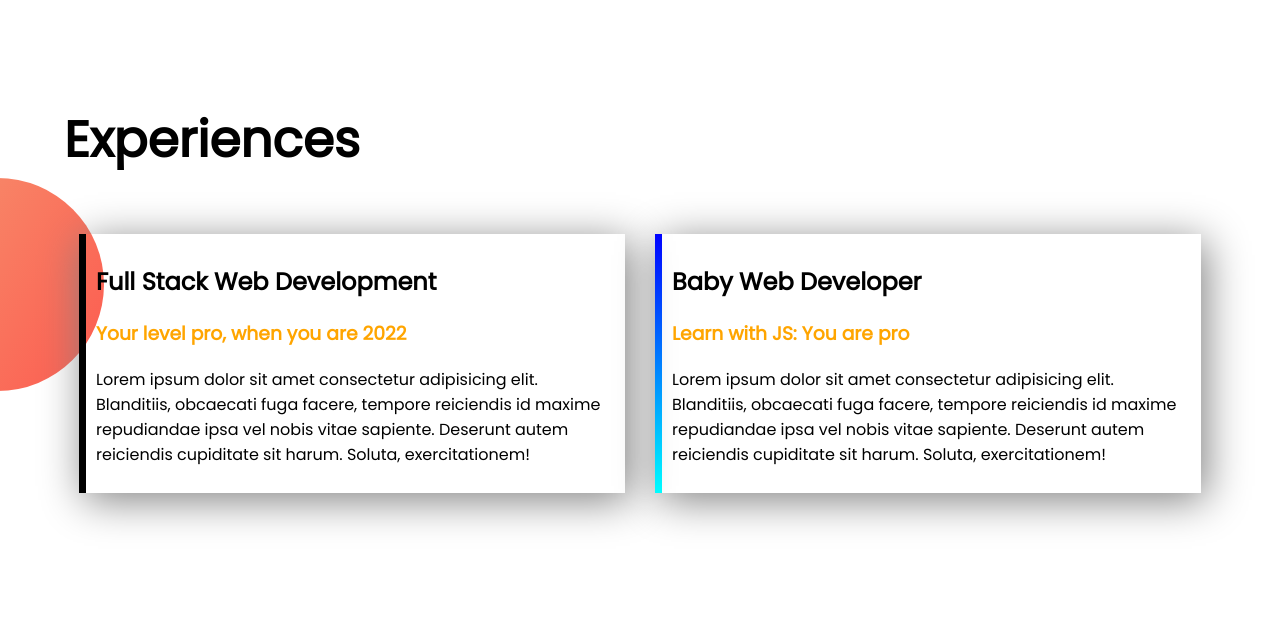
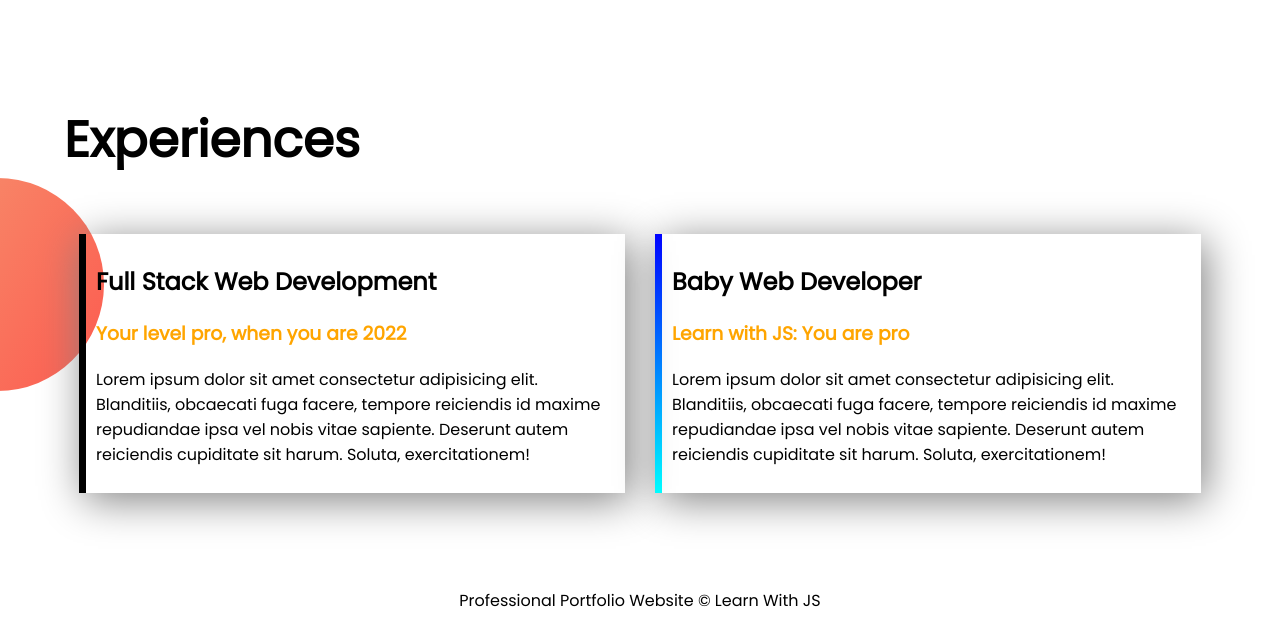
Before and after one commit to taher017415/professional-portfolio, a plain HTML site: page index.html in a window 1280 px wide. Shown: the part 1215-1844 px from the top of the page. Before the commit the page ends 1787 px from the top, so only its background shows below. Drawn offline with Linux system fonts and the light colour scheme.

Commit message:
footer and finishing

```diff
--- a/index.html
+++ b/index.html
@@ -53,5 +53,9 @@
     </div>
 
     </section>
+
+    <footer>
+        <p>Professional Portfolio Website &COPY; Learn With JS  </p>
+    </footer>
 </body>
 </html>
--- a/style.css
+++ b/style.css
@@ -74,3 +74,6 @@ width: 100%;
    border-image-slice: 1%;
    padding: 10px;
 }
+footer{
+    text-align: center;
+}
```
